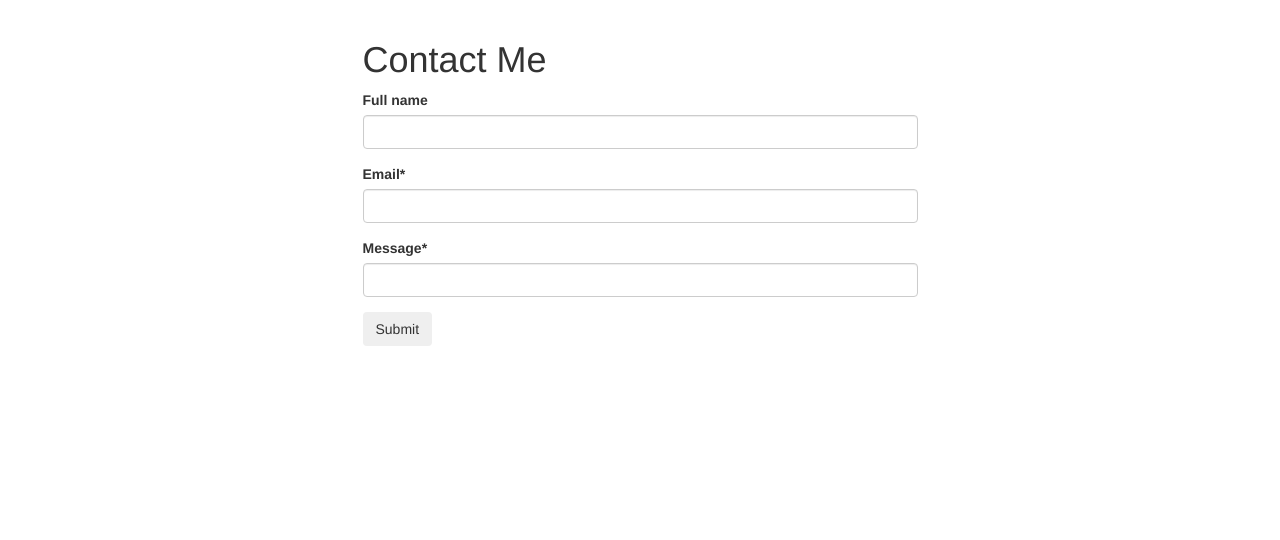
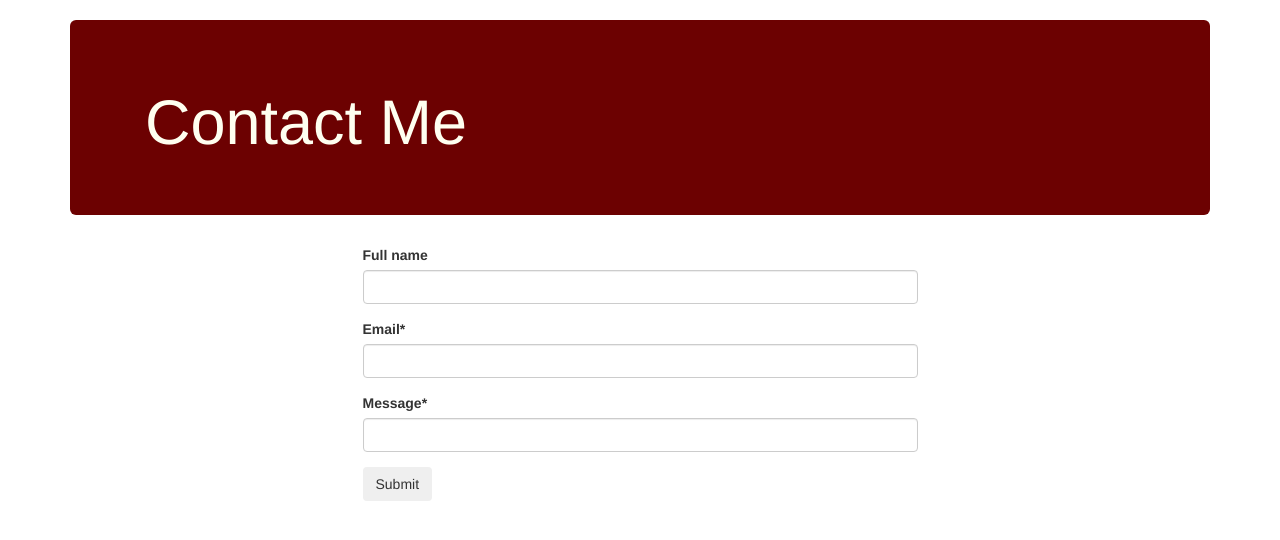
Before and after one commit to yw2/Django-Project, a Django app: page /contact/ in a window 1280 px wide. Shown: the part 52-592 px from the top of the page. Run offline with Django 3.2, Linux system fonts and the light colour scheme; some libraries are stand-ins or nearby versions.

Commit message:
change contact page header

```diff
--- a/src/templates/forms.html
+++ b/src/templates/forms.html
@@ -4,13 +4,34 @@
 -->
 
 {% block content %}
+<style>
+    {% block style %}
+    .navbar-static-top {
+        margin-bottom: 0px !important;
+    }
+
+    .jumbotron {
+        background-color: rgba(108,1,1,1);
+        color: ivory;
+    }
+    {% endblock %}
+</style>
 
 {% if title %}
-<div class='row'>
+<div class='jumbotron'>
+    <div class="container">
+        <div class="row">
+            <div class='col-sm-6'>
+                <h1>{{ title }}</h1>
+            </div>
+        </div>
+    </div>
+</div>
+<!--<div class='row'>
     <div class='col-sm-6 col-sm-offset-3'>
         <h1>{{ title }}</h1>
     </div>
-</div>
+</div>-->
 {% endif %}
 
 <div class='row'>
```
